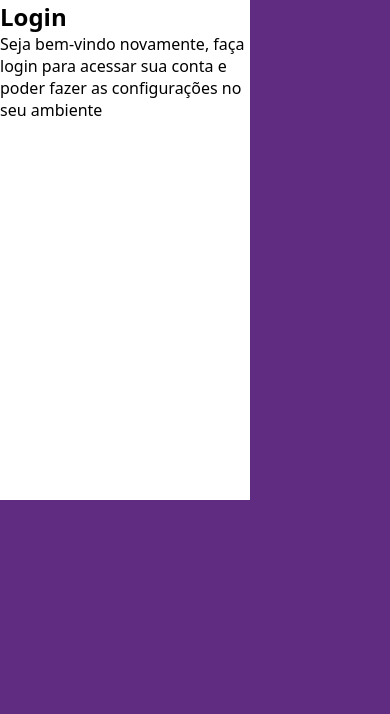
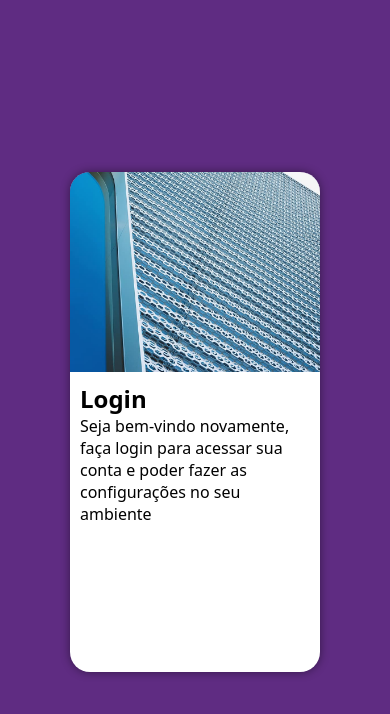
Before and after one commit to viicttorcardoso/projeto-login-ace, a plain HTML site: page index.html in a window 390 px wide. Drawn offline with Linux system fonts and the light colour scheme.

Commit message:
Versão Mobile First

```diff
--- a/estilos/style.css
+++ b/estilos/style.css
@@ -28,7 +28,30 @@ main {
 }
 
 section#login {
+  position: absolute;
+  top: 50%;
+  left: 50%;
+  transform: translate(-50%, -50%);
+  overflow: hidden;
+
   background-color: white;
   width: 250px;
   height: 500px;
+  border-radius: 20px;
+  box-shadow: 0px 0px 10px rgba(0, 0, 0, 0.450);
 }
+
+section#login > div#imagem {
+  display: block;
+  background: #5f2c82 url(../imagens/metal.jpg) no-repeat;
+  background-size: cover;
+  background-position: left bottom;
+  height: 200px;
+
+}
+
+section#login > div#formulario {
+  display: block;
+  padding: 10px;
+
+}
```
